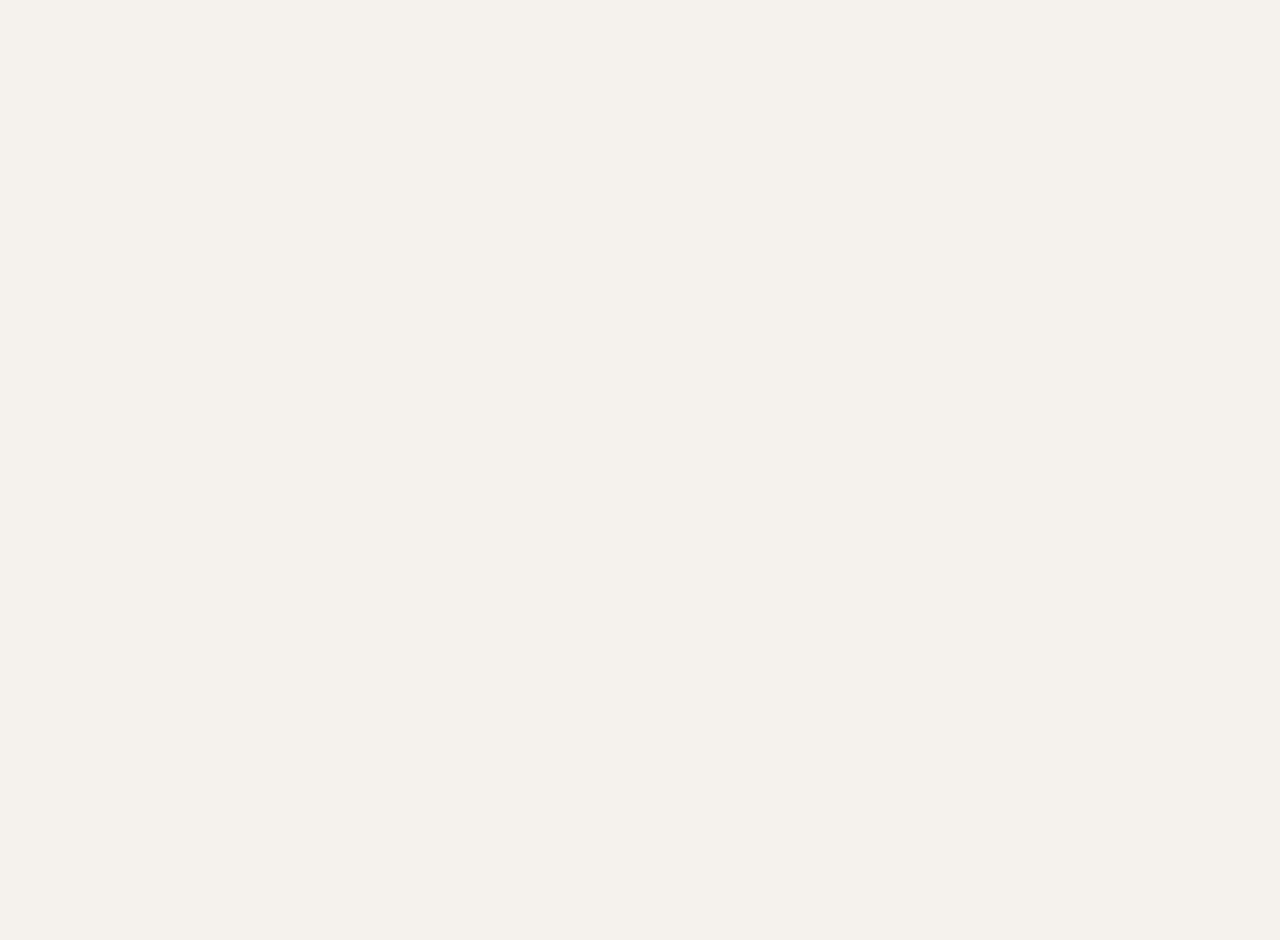
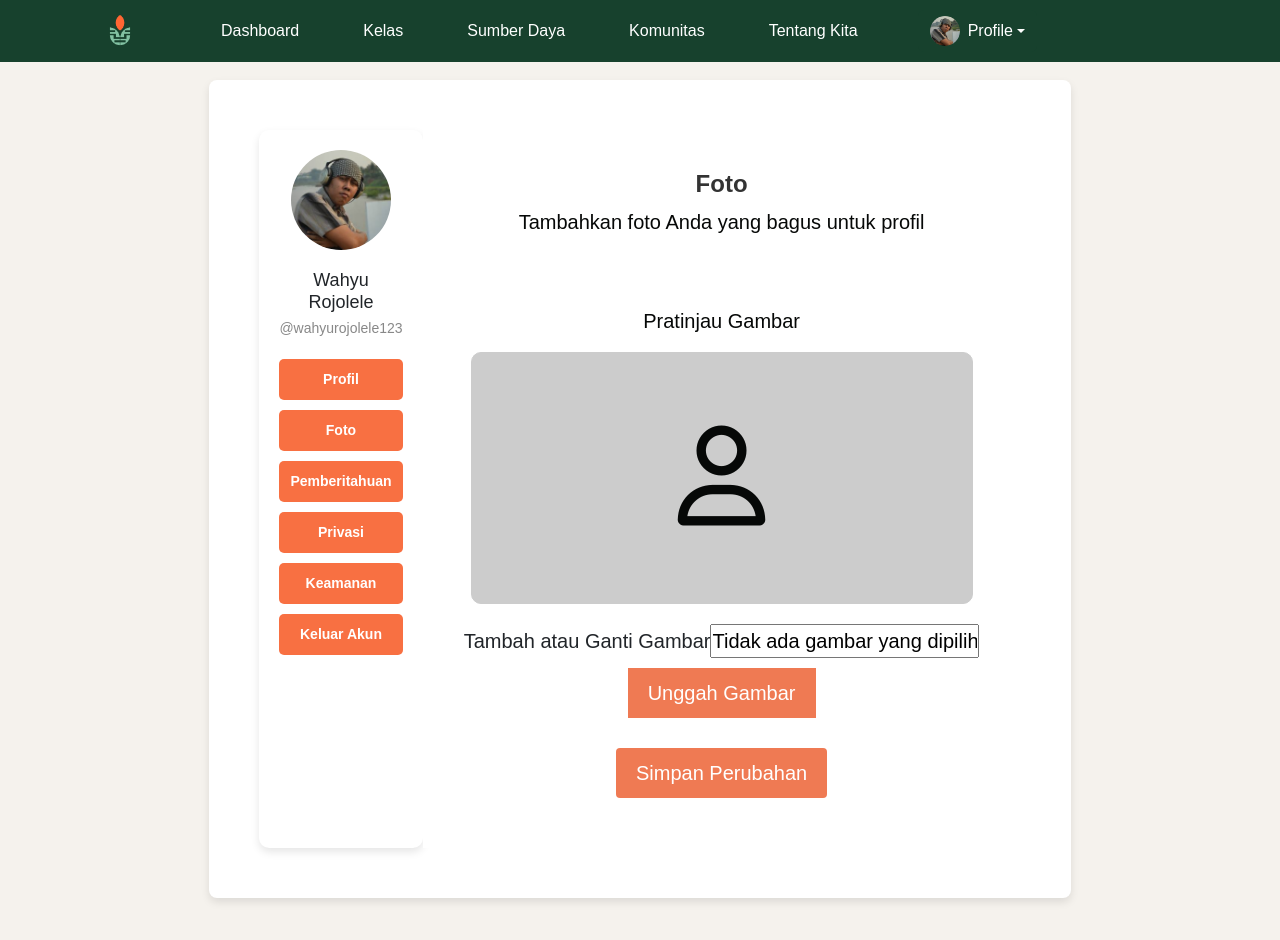
Before and after one commit to aihfdzah/GreeNext, a React (Vite) app: page /fotoprofile in a window 1280 px wide. Before the commit this address had no page. Shown: the top 940 px of the page. Before the commit the page ends 800 px from the top, so only its background shows below. Built offline with nearby package versions, Linux system fonts and the light colour scheme.

Commit message:
route dan page

```diff
--- a/src/App.css
+++ b/src/App.css
@@ -754,7 +754,7 @@ h1 {
 	right: 0;
 	width: 100%;
 	flex-direction: column;
-	margin: 10px 10px;
+	margin:  0px;
 }
 
 .footer-content {
--- a/src/App.jsx
+++ b/src/App.jsx
@@ -9,6 +9,8 @@ import HalamanKelas from "./pages/HalamanKelas";
 import Home from "./pages/Home";
 import { BrowserRouter, Routes, Route } from "react-router-dom";
 import HalamanProfile from "./pages/HalamanProfile";
+import FotoProfile from "./pages/FotoProfile";
+import Pemebritahuan from "./pages/Pemebritahuan";
 // const App = () => {
 // 	return (
 // 		<div>
@@ -27,6 +29,8 @@ function App() {
 				<Route path="/" element={<Login />} />
 				<Route path="/register" element={<Register />} />
 				<Route path="/profile" element={<HalamanProfile />} />
+				<Route path="/fotoprofile" element={<FotoProfile />} />
+				<Route path="/pemberitahuan" element={<Pemebritahuan />} />
 				<Route path="/Kelas" element={<HalamanKelas />} />
 				<Route path="/home" element={<Home />} />
 			</Routes>
--- a/src/components/Profile.jsx
+++ b/src/components/Profile.jsx
@@ -1,32 +1,40 @@
+import { useNavigate } from "react-router-dom";
+import profile from "../assets/profile.png";
+
 const Profile = () => {
+	const navigate = useNavigate();
+
 	return (
 		<div className="container" id="profile">
 			<div className="sidebar">
-				<img src="./profile.png" alt="Profile Picture" />
-				<h3>Wahyu Redioko</h3>
-				<p>@wahyuredioko123</p>
+				<img src={profile} alt="Profile Picture" />
+				<h3>Wahyu Rojolele</h3>
+				<p>@wahyurojolele123</p>
+
 				<div className="button-sidebar">
-					<button>Profil</button>
+					<button onClick={() => navigate("/profile")}>Profil</button>
 				</div>
 
 				<div className="button-sidebar">
-					<button>Foto</button>
+					<button onClick={() => navigate("/fotoprofile")}>Foto</button>
 				</div>
 
 				<div className="button-sidebar">
-					<button>Pemberitahuan</button>
+					<button onClick={() => navigate("/pemberitahuan")}>
+						Pemberitahuan
+					</button>
 				</div>
 
 				<div className="button-sidebar">
-					<button>Privasi</button>
+					<button onClick={() => navigate("/privasi")}>Privasi</button>
 				</div>
 
 				<div className="button-sidebar">
-					<button>Keamanan</button>
+					<button onClick={() => navigate("/keamanan")}>Keamanan</button>
 				</div>
 
 				<div className="button-sidebar">
-					<button>Keluar Akun</button>
+					<button onClick={() => navigate("/keluar")}>Keluar Akun</button>
 				</div>
 			</div>
 
@@ -38,23 +46,23 @@ const Profile = () => {
 					<div className="form-row">
 						<div className="form-group">
 							<label>Nama Depan</label>
-							<input type="text" value="Wahyu"></input>
+							<input type="text" value="Wahyu" readOnly></input>
 						</div>
 
 						<div className="form-group">
 							<label>Nama Belakang</label>
-							<input type="text" value="Redioko"></input>
+							<input type="text" value="Rojolele" readOnly></input>
 						</div>
 					</div>
 
 					<div className="form-group">
 						<label>Nama Akun</label>
-						<input type="text" value="@wahyuredioko123"></input>
+						<input type="text" value="@wahyurojolele123" readOnly></input>
 					</div>
 
 					<div className="form-group">
 						<label>Profesi</label>
-						<input type="text" value="Penyuluh Pertanian"></input>
+						<input type="text" value="Penyuluh Pertanian" readOnly></input>
 					</div>
 
 					<div className="form-row">
@@ -62,48 +70,61 @@ const Profile = () => {
 							<label>Pendidikan Terakhir</label>
 							<input
 								type="text"
-								value="Sekolah Menengah Kejuruan (SMK)"></input>
+								value="Sekolah Menengah Kejuruan (SMK)"
+								readOnly></input>
 						</div>
 
 						<div className="form-group">
 							<label>Jurusan</label>
-							<input type="text" value="Agribisnis Tanaman"></input>
+							<input type="text" value="Agribisnis Tanaman" readOnly></input>
 						</div>
 					</div>
 
 					<div className="form-row">
 						<div className="form-group">
 							<label>Tanggal Lahir</label>
-							<input type="date" value="1988-07-25"></input>
+							<input type="date" value="1988-07-25" readOnly></input>
 						</div>
 						<div className="form-group">
 							<label>Jenis Kelamin</label>
-							<input type="text" value="Laki - Laki"></input>
+							<input type="text" value="Laki - Laki" readOnly></input>
 						</div>
 					</div>
 
 					<div className="form-group">
 						<label>Kabupaten / Kota</label>
-						<input type="text" value="Kab. Sleman"></input>
+						<input type="text" value="Kab. Sleman" readOnly></input>
 					</div>
 
 					<div className="form-group">
 						<label>Provinsi</label>
-						<input type="text" value="Daerah Istimewa Yogyakarta (DIY)"></input>
+						<input
+							type="text"
+							value="Daerah Istimewa Yogyakarta (DIY)"
+							readOnly></input>
 					</div>
 
 					<div className="form-group">
 						<label>Kontak Personal</label>
-						<input type="text" value="085692777510"></input>
+						<input type="text" value="085692777510" readOnly></input>
 					</div>
 
 					<div className="form-group">
 						<label>Social Media</label>
-						<input type="text" value="http://twitter.com"></input>
-						<input type="text" value="http://www.facebook.com/"></input>
-						<input type="text" value="http://www.linkedin.com/"></input>
-						<input type="text" value="http://www.youtube.com/"></input>
-						<input type="text" value="http://www.instagram.com/"></input>
+						<input type="text" value="http://twitter.com" readOnly></input>
+						<input
+							type="text"
+							value="http://www.facebook.com/"
+							readOnly></input>
+						<input
+							type="text"
+							value="http://www.linkedin.com/"
+							readOnly></input>
+						<input type="text" value="http://www.youtube.com/" readOnly></input>
+						<input
+							type="text"
+							value="http://www.instagram.com/"
+							readOnly></input>
 					</div>
 
 					<button type="submit" className="btn-save">
--- a/src/components/Profilefoto.jsx
+++ b/src/components/Profilefoto.jsx
@@ -1,34 +1,38 @@
+import { useNavigate } from "react-router-dom";
 import profile from "../assets/profile.png";
 
 const Profilefoto = () => {
+	const navigate = useNavigate();
+
 	return (
 		<div className="container" id="profilefoto">
 			<div className="sidebar">
 				<img src={profile} alt="Profile Picture" />
 				<h3>Wahyu Rojolele</h3>
 				<p>@wahyurojolele123</p>
+
 				<div className="button-sidebar">
-					<button>Profil</button>
+					<button onClick={() => navigate("/profile")}>Profil</button>
 				</div>
 
 				<div className="button-sidebar">
-					<button>Foto</button>
+					<button onClick={() => navigate("/fotoprofile")}>Foto</button>
 				</div>
 
 				<div className="button-sidebar">
-					<button>Pemberitahuan</button>
+					<button onClick={() => navigate("/pemberitahuan")}>Pemberitahuan</button>
 				</div>
 
 				<div className="button-sidebar">
-					<button>Privasi</button>
+					<button onClick={() => navigate("/privasi")}>Privasi</button>
 				</div>
 
 				<div className="button-sidebar">
-					<button>Keamanan</button>
+					<button onClick={() => navigate("/keamanan")}>Keamanan</button>
 				</div>
 
 				<div className="button-sidebar">
-					<button>Keluar Akun</button>
+					<button onClick={() => navigate("/keluar")}>Keluar Akun</button>
 				</div>
 			</div>
 
@@ -37,15 +41,14 @@ const Profilefoto = () => {
 				<p>Tambahkan foto Anda yang bagus untuk profil</p>
 				<hr />
 				<div className="photo-preview">
-					{" "}
-					Pratinjau Gambar
+					<p>Pratinjau Gambar</p>
 					<div className="placeholder-icon">
-						<i class="fa-regular fa-user"></i>
+						<i className="fa-regular fa-user"></i>
 					</div>
 					<div>
 						<label>Tambah atau Ganti Gambar</label>
-						<input type="text" value="Tidak ada gambar yang di pilih"></input>
-						{/* <input type="file" id="upload-photo" className="upload-input" value="Tidak ada gambar yang di pilih"></input> */}
+						<input type="text" value="Tidak ada gambar yang dipilih" readOnly></input>
+						{/* <input type="file" id="upload-photo" className="upload-input" /> */}
 					</div>
 					<button className="upload-button">Unggah Gambar</button>
 					<button className="save-button">Simpan Perubahan</button>
--- a/src/components/Proinfo.jsx
+++ b/src/components/Proinfo.jsx
@@ -1,33 +1,38 @@
+import { useNavigate } from "react-router-dom";
 import profile from "../assets/profile.png";
+
 const Proinfo = () => {
+	const navigate = useNavigate();
+
 	return (
 		<div className="container" id="profileinfo">
 			<div className="sidebar">
 				<img src={profile} alt="Profile Picture" />
 				<h3>Wahyu Rojolele</h3>
 				<p>@wahyurojolele123</p>
+
 				<div className="button-sidebar">
-					<button href="/profile">Profile</button>
+					<button onClick={() => navigate("/profile")}>Profile</button>
 				</div>
 
 				<div className="button-sidebar">
-					<button>Foto</button>
+					<button onClick={() => navigate("/fotoprofile")}>Foto</button>
 				</div>
 
 				<div className="button-sidebar">
-					<button>Pemberitahuan</button>
+					<button onClick={() => navigate("/pemberitahuan")}>Pemberitahuan</button>
 				</div>
 
 				<div className="button-sidebar">
-					<button>Privasi</button>
+					<button onClick={() => navigate("/privasi")}>Privasi</button>
 				</div>
 
 				<div className="button-sidebar">
-					<button>Keamanan</button>
+					<button onClick={() => navigate("/keamanan")}>Keamanan</button>
 				</div>
 
 				<div className="button-sidebar">
-					<button>Keluar Akun</button>
+					<button onClick={() => navigate("/keluar")}>Keluar Akun</button>
 				</div>
 			</div>
 
--- /dev/null
+++ b/src/pages/FotoProfile.jsx
@@ -0,0 +1,12 @@
+import NavbarWeb from "../components/NavbarWeb";
+import Profilefoto from "../components/Profilefoto";
+function FotoProfile() {
+	return (
+		<>
+			<NavbarWeb />
+			<Profilefoto />
+		</>
+	);
+}
+
+export default FotoProfile;
--- a/src/pages/HalamanProfile.jsx
+++ b/src/pages/HalamanProfile.jsx
@@ -1,11 +1,10 @@
 import NavbarWeb from "../components/NavbarWeb";
-import Proinfo from "../components/Proinfo";
-
+import Profile from "../components/Profile";
 function HalamanProfile() {
 	return (
 		<>
 			<NavbarWeb />
-			<Proinfo />
+			<Profile />
 		</>
 	);
 }
--- /dev/null
+++ b/src/pages/Pemebritahuan.jsx
@@ -0,0 +1,12 @@
+import NavbarWeb from "../components/NavbarWeb";
+import Proinfo from "../components/Proinfo";
+function Pemebritahuan() {
+	return (
+		<>
+			<NavbarWeb />
+			<Proinfo />
+		</>
+	);
+}
+
+export default Pemebritahuan;
```
